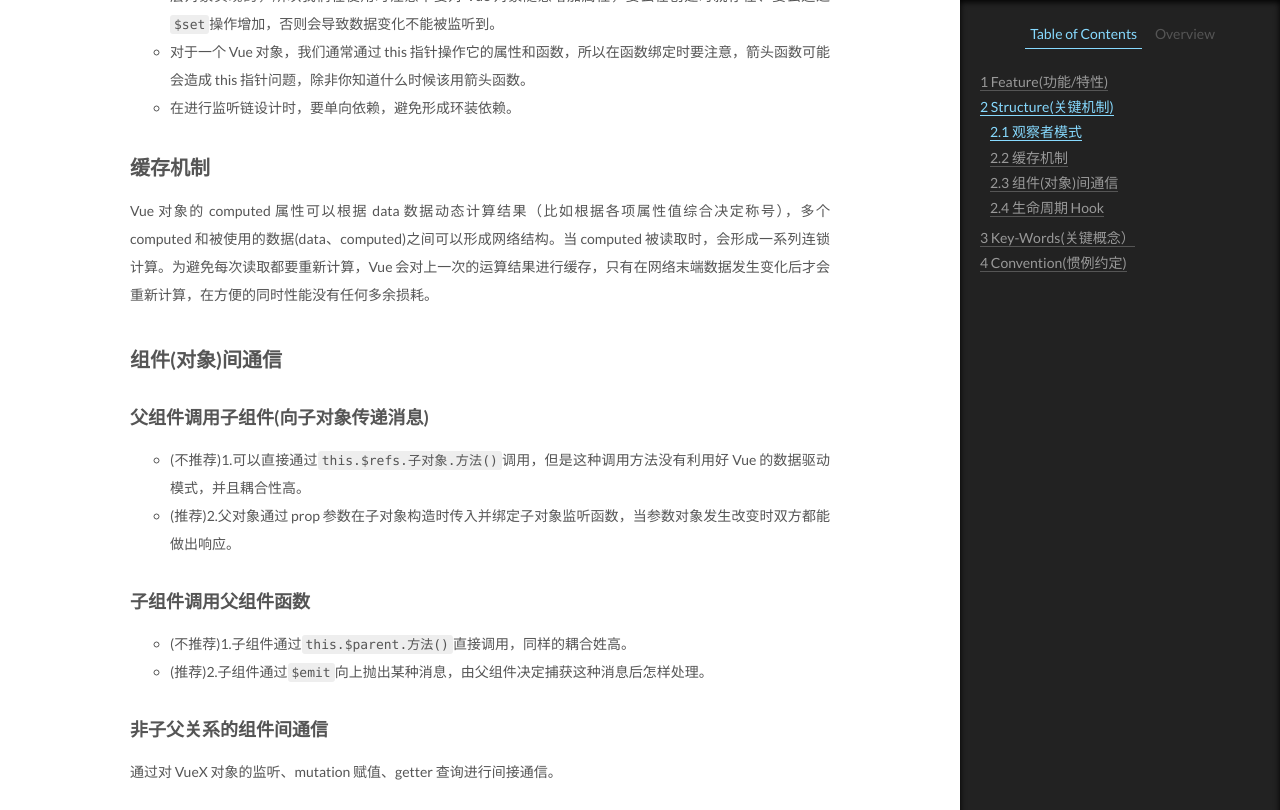
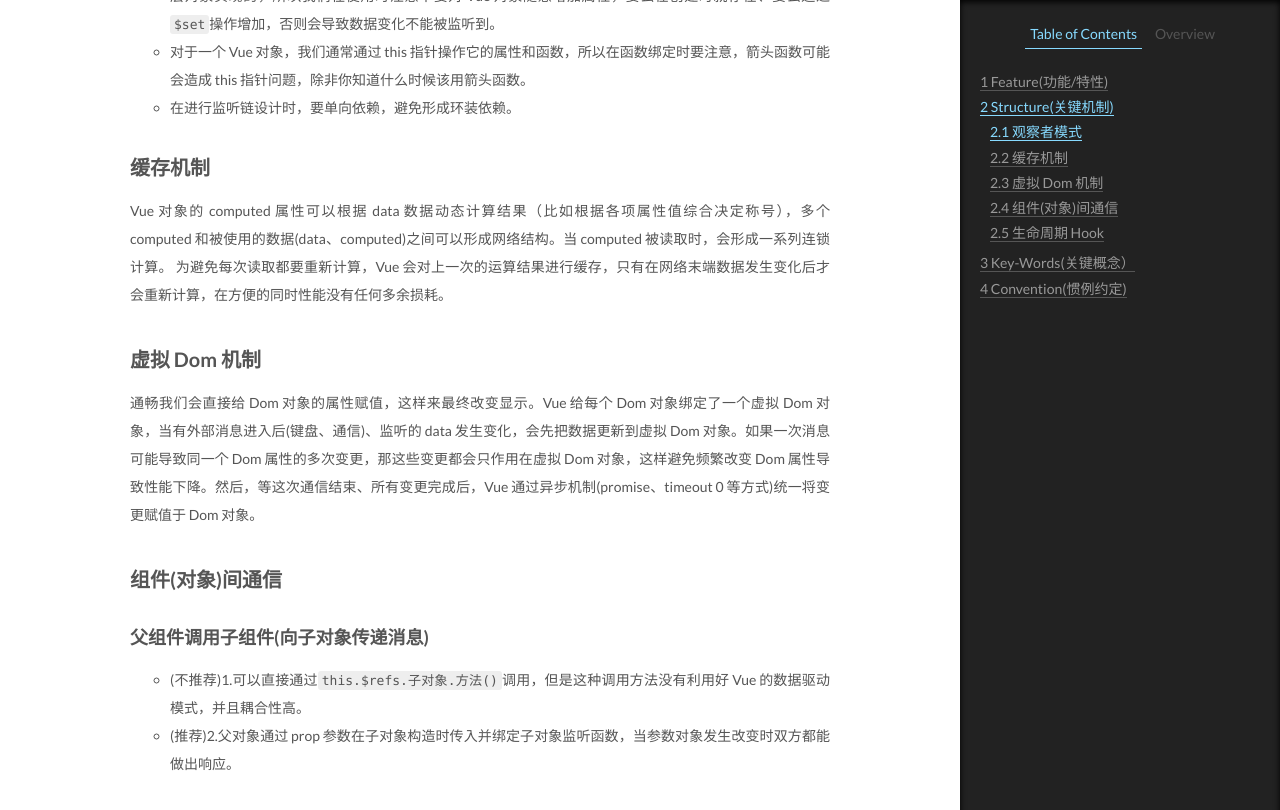
Before and after one commit to CodeHunter2006/CodeHunter2006.github.io, a Jekyll site: the page built from _posts/2019-08-18-Vue_Introduction.md, in a window 1280 px wide and 1400 px high, scrolled down 2675 px. Shown: the top 810 px of the window. Built offline with Jekyll 4.4.1, drawn with Linux system fonts in a browser that asks for light colours.

Commit message:
[chore]: add contents.

```diff
--- a/_posts/2019-08-18-Vue_Introduction.md
+++ b/_posts/2019-08-18-Vue_Introduction.md
@@ -52,7 +52,12 @@ Vue 的基本设计思路就是通过观察者模式对 Vue 对象中的数据
 
 ## 缓存机制
 
-Vue 对象的 computed 属性可以根据 data 数据动态计算结果（比如根据各项属性值综合决定称号），多个 computed 和被使用的数据(data、computed)之间可以形成网络结构。当 computed 被读取时，会形成一系列连锁计算。为避免每次读取都要重新计算，Vue 会对上一次的运算结果进行缓存，只有在网络末端数据发生变化后才会重新计算，在方便的同时性能没有任何多余损耗。
+Vue 对象的 computed 属性可以根据 data 数据动态计算结果（比如根据各项属性值综合决定称号），多个 computed 和被使用的数据(data、computed)之间可以形成网络结构。当 computed 被读取时，会形成一系列连锁计算。
+为避免每次读取都要重新计算，Vue 会对上一次的运算结果进行缓存，只有在网络末端数据发生变化后才会重新计算，在方便的同时性能没有任何多余损耗。
+
+## 虚拟 Dom 机制
+
+通畅我们会直接给 Dom 对象的属性赋值，这样来最终改变显示。Vue 给每个 Dom 对象绑定了一个虚拟 Dom 对象，当有外部消息进入后(键盘、通信)、监听的 data 发生变化，会先把数据更新到虚拟 Dom 对象。如果一次消息可能导致同一个 Dom 属性的多次变更，那这些变更都会只作用在虚拟 Dom 对象，这样避免频繁改变 Dom 属性导致性能下降。然后，等这次通信结束、所有变更完成后，Vue 通过异步机制(promise、timeout 0 等方式)统一将变更赋值于 Dom 对象。
 
 ## 组件(对象)间通信
 
```
Also changed, not shown: _posts/2018-09-02-Linux_Shell_Command.md (+8 -0 lines), _posts/2019-11-02-PlantUML_syntax.md (+6 -0 lines).
